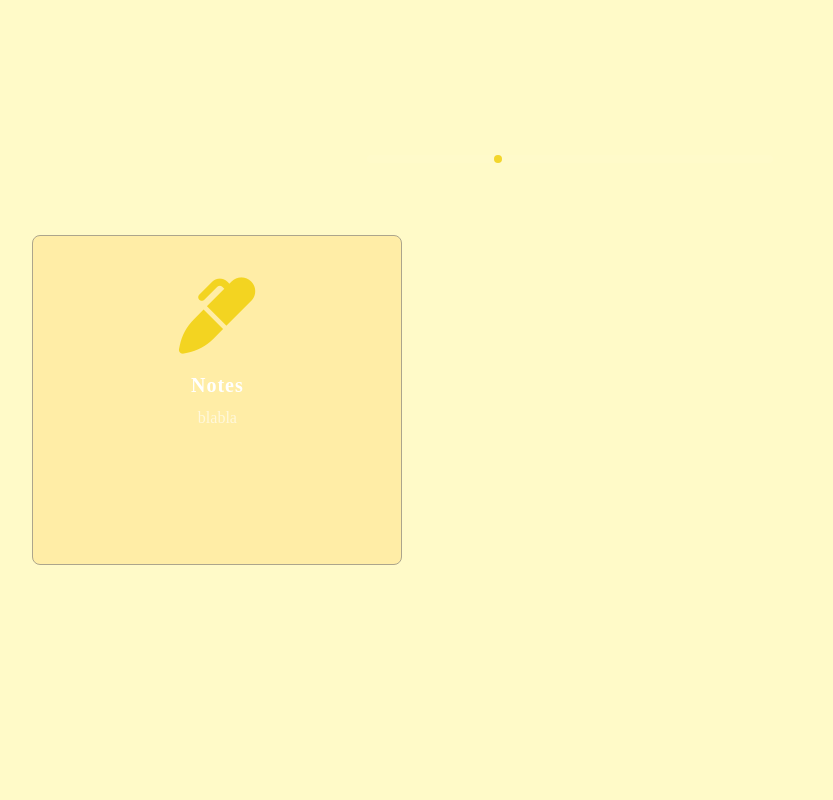
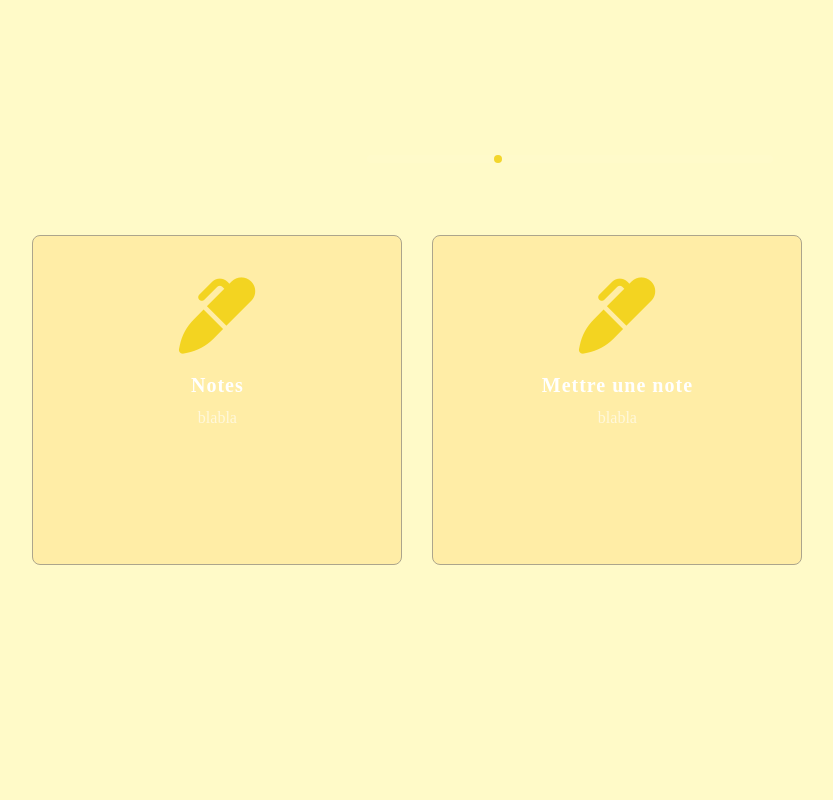
Before and after one commit to duvictorg/VSO-Web-Flask, a Flask app: page /students/list in a window 1280 px wide. Shown: the whole page, without its empty margins (70-903 px from the left). Run offline with Flask 2, Linux system fonts and the light colour scheme.

Commit message:
page main

```diff
--- a/VSO Web Flask/VSO_Web_Flask/templates/main.html
+++ b/VSO Web Flask/VSO_Web_Flask/templates/main.html
@@ -17,6 +17,11 @@
                         <h2>Notes</h2>
                         <p>blabla</p>
                     </div>
+                    <div class="card">
+                        <i class="fa-solid fa-marker"></i>
+                        <h2>Mettre une note</h2>
+                        <p>blabla</p>
+                    </div>
                 </div>
             </div>
         </div>
```
